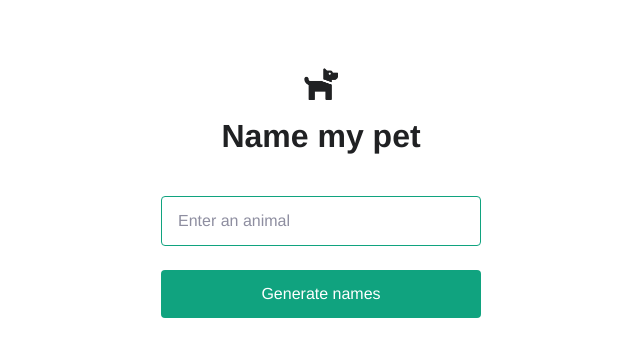
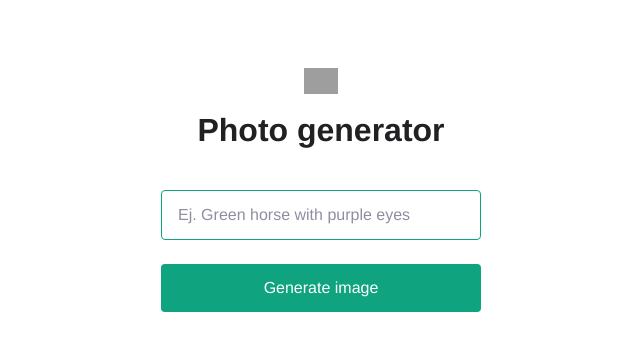
Before and after one commit to ULL-ESIT-DMSI-2223/nextjs-kiana-bayani-nekoudin-alu0101318066, a Next.js app: page / in a window 1280 px wide. Shown: the top 356 px of the page, without its empty margins (319-959 px from the left). Built offline with nearby package versions, Linux system fonts and the light colour scheme; grey boxes are pictures that could not be loaded; a web font is replaced by a local one.

Commit message:
Cambio del codigo en index.js para las imagenes

```diff
--- a/pages/index.js
+++ b/pages/index.js
@@ -2,7 +2,57 @@ import Head from "next/head";
 import { useState } from "react";
 import styles from "./index.module.css";
 
+//Código para las imágenes
 export default function Home() {
+  const [promptInput, setPrompt] = useState("");
+  const [result, setResult] = useState("");
+
+
+  async function onSubmit(event) {
+    event.preventDefault();
+    const response = await fetch("/api/image", {
+      method: "POST",
+      headers: {
+        "Content-Type": "application/json",
+      },
+      body: JSON.stringify({ prompt: promptInput }),
+    });
+    const data = await response.json();
+    setResult(data.result);
+    setPrompt("");
+  };
+
+  return (
+    <div>
+      <Head>
+        <title>OpenAI Quickstart</title>
+        <link rel="icon" href="/photo_icon.png" />
+      </Head>
+
+      <main className={styles.main}>
+        <img src="/photo_icon.png" className={styles.icon} />
+        <h3>Photo generator</h3>
+        <form onSubmit={onSubmit}>
+          <input
+            type="text"
+            name="animal"
+            placeholder="Ej. Green horse with purple eyes"
+            value={promptInput}
+            onChange={(e) => setPrompt(e.target.value)}
+          />
+          <input type="submit" value="Generate image" />
+        </form>
+        <br></br>
+        <img className="result-image" src={result} />
+      </main>
+    </div>
+  );
+
+}
+
+
+// Código para los nombres
+/*export default function Home() {
   // Write the code
   const [animalInput, setAnimalInput] = useState("");
   const [result, setResult] = useState();
@@ -42,4 +92,4 @@ export default function Home() {
       </main>
     </div>
   );
-}
+}*/
```
Also changed, not shown: 1 other file (tests, documents, lock files or other folders).
